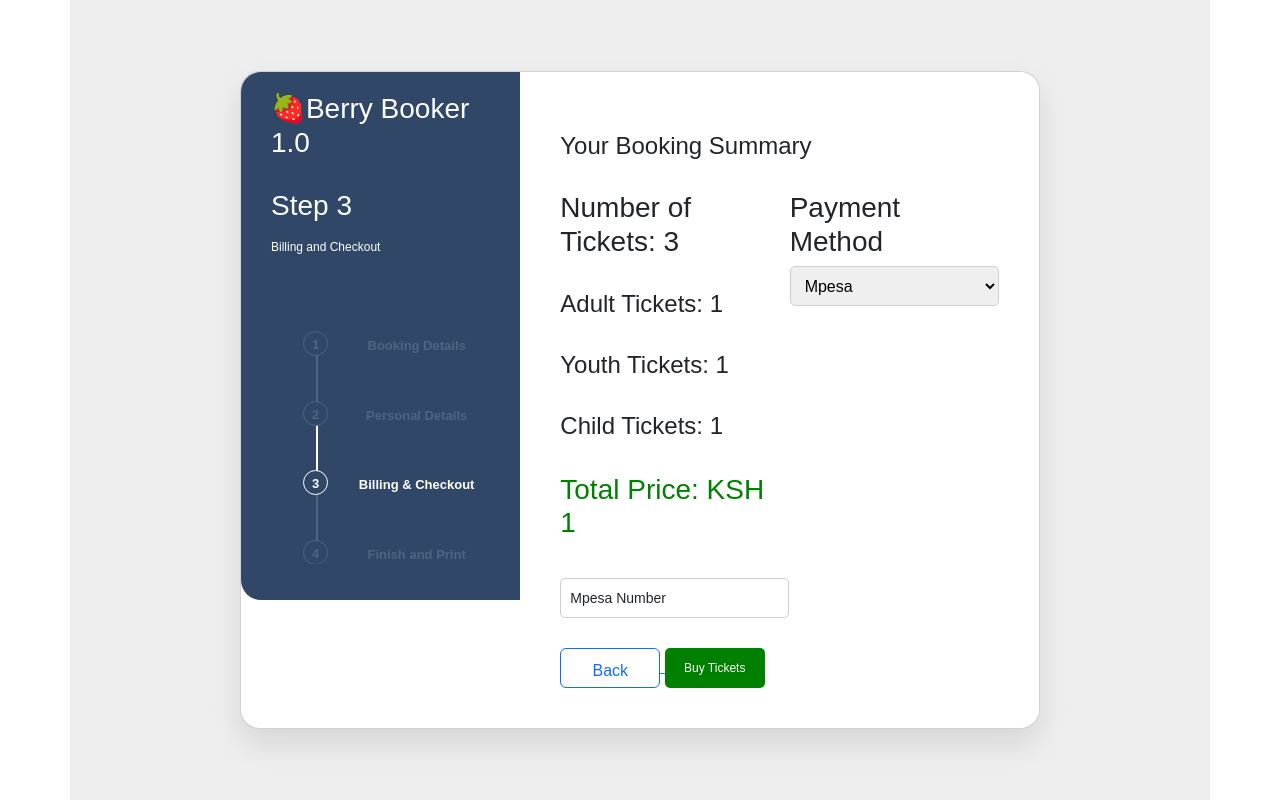
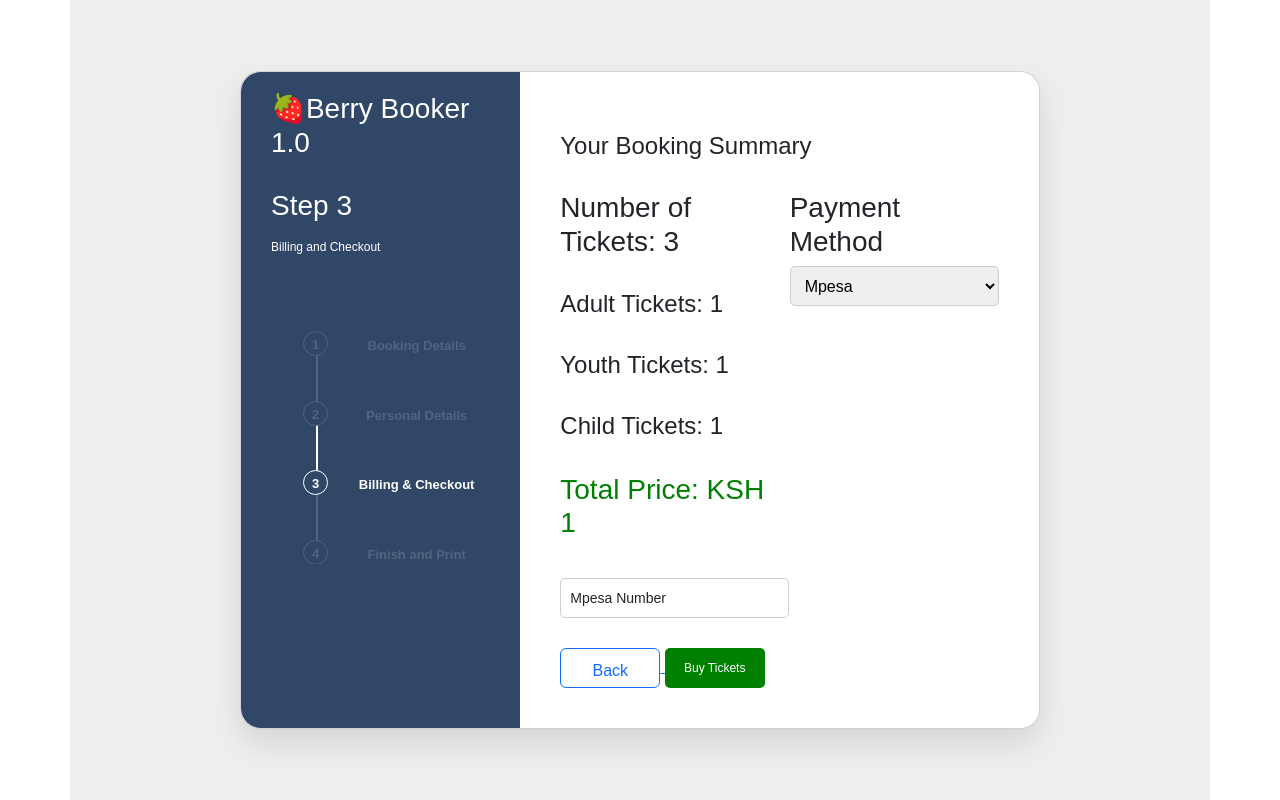
Before and after one commit to Fortune-dot/Berry-1.0-Ticket-System, a PHP site: page /billing.php in a window 1280 px wide. Run offline with PHP 8.4, Linux system fonts and the light colour scheme; the visitor is signed in with stand-in values (Sample User, id 1).

Commit message:
billing form height auto

```diff
--- a/billing.css
+++ b/billing.css
@@ -46,7 +46,7 @@
   .container .card .left-side {
     width: 35%;
     background-color: #304767;
-    height: 100%;
+    height: auto;
     border-top-left-radius: 20px;
     border-bottom-left-radius: 20px;
     padding: 20px 30px;
```
